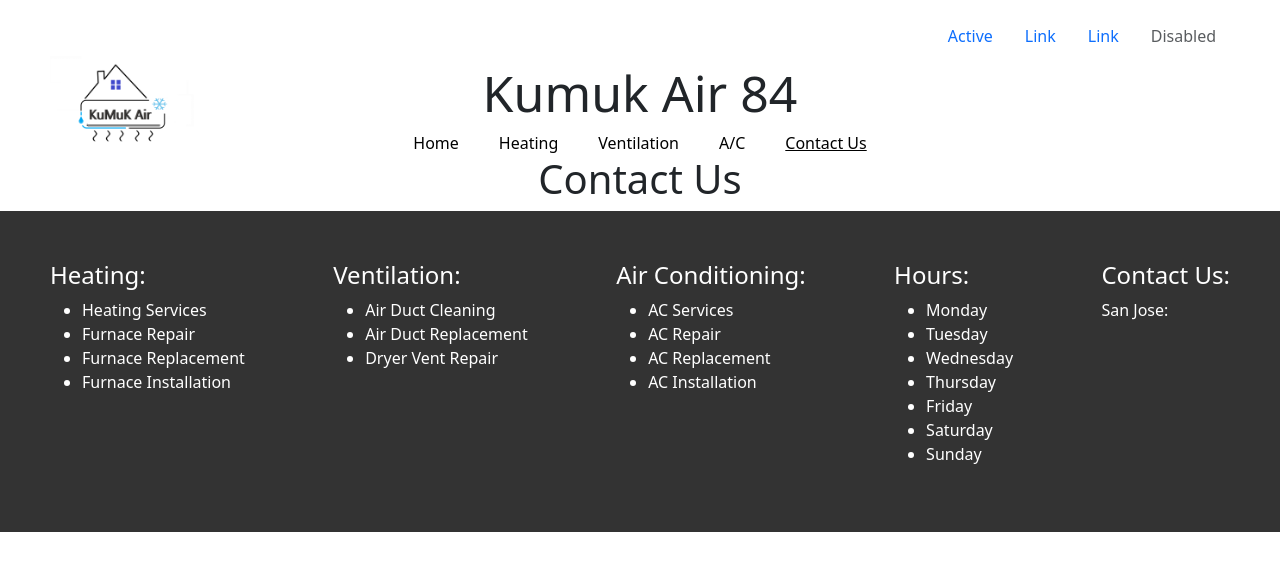
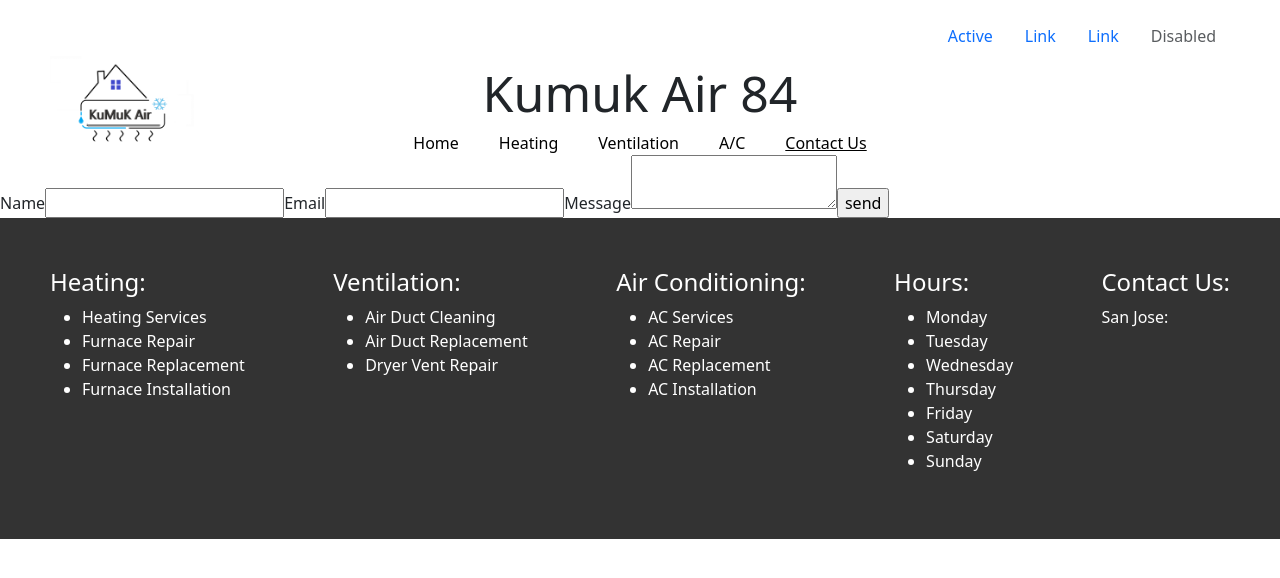
Before and after one commit to Salam3377/AC-Company, a React (Create React App) app in the folder ac-company/: page /contact in a window 1280 px wide. Shown: the top 578 px of the page. Built offline with nearby package versions, Linux system fonts and the light colour scheme.

Commit message:
emailjs without css

```diff
--- a/ac-company/package.json
+++ b/ac-company/package.json
@@ -3,6 +3,7 @@
   "version": "0.1.0",
   "private": true,
   "dependencies": {
+    "@emailjs/browser": "^3.11.0",
     "@testing-library/jest-dom": "^5.17.0",
     "@testing-library/react": "^13.4.0",
     "@testing-library/user-event": "^13.5.0",
--- a/ac-company/src/Components/contact.jsx
+++ b/ac-company/src/Components/contact.jsx
@@ -1,11 +1,31 @@
-import React from 'react'
+import React, { useRef } from 'react';
+import emailjs from '@emailjs/browser';
 
-function contact() {
+function Contact() {
+  const form = useRef();
+
+  const sendEmail = (e) => {
+    e.preventDefault();
+
+    emailjs.sendForm('service_dfboqvi', 'contact_form', form.current, 'i2GbDsMhksqcR1bad')
+      .then((result) => {
+        console.log(result.text);
+      }, (error) => {
+        console.log(error.text);
+      });
+  }
+
   return (
-    <div style={{width: "fitContent", textAlign: "center"}}>
-        <h1>Contact Us</h1>
-    </div>
-  )
+    <form ref={form} onSubmit={sendEmail}>
+      <label>Name</label>
+      <input type='text' name="user_name"></input>
+      <label>Email</label>
+      <input type="email" name="user_email"></input>
+      <label>Message</label>
+      <textarea name="message" />
+      <input type="submit" value="send" />
+    </form>
+  );
 }
 
-export default contact
+export default Contact;
```
Also changed, not shown: 1 other file (tests, documents, lock files or other folders).
